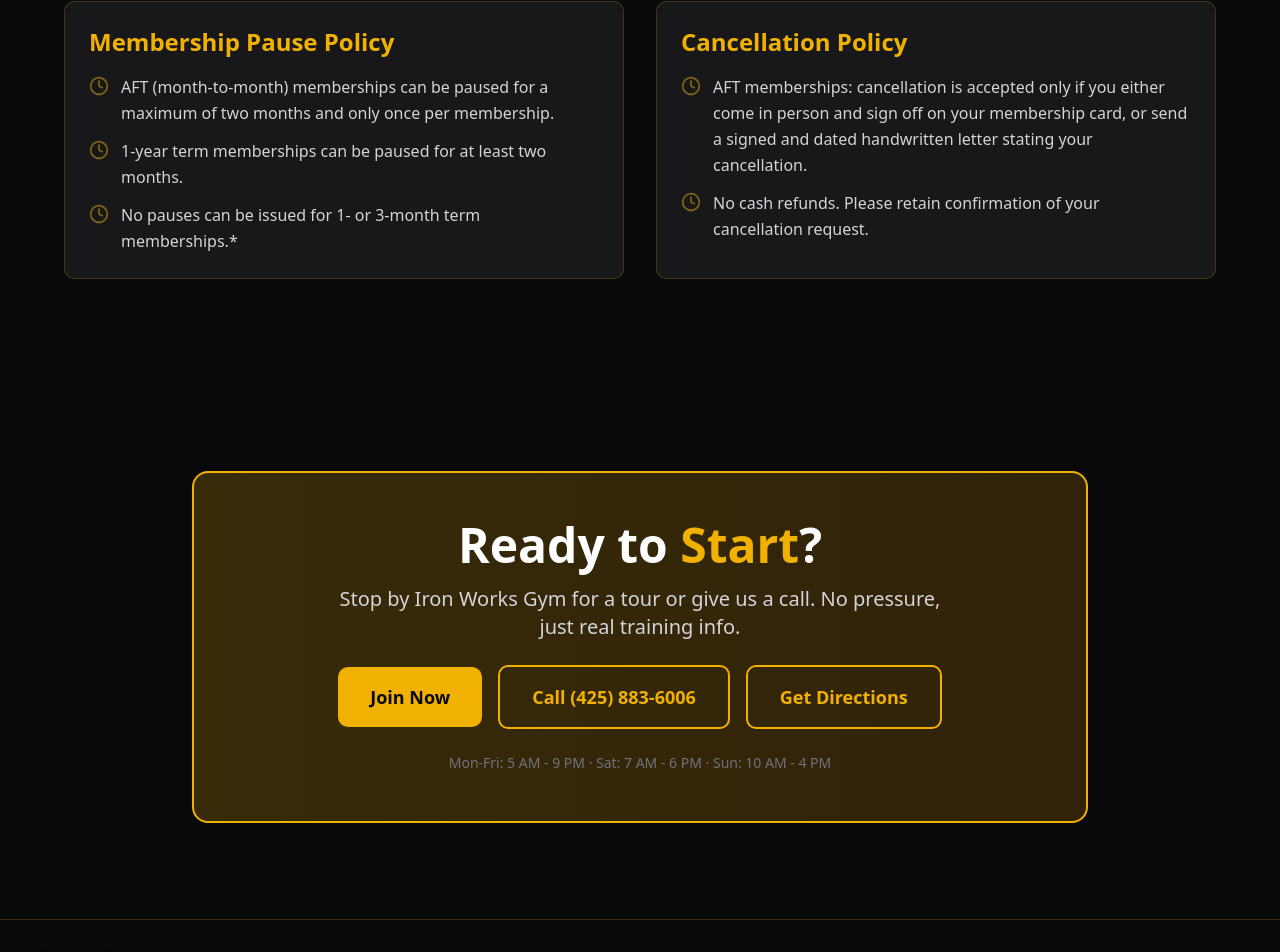
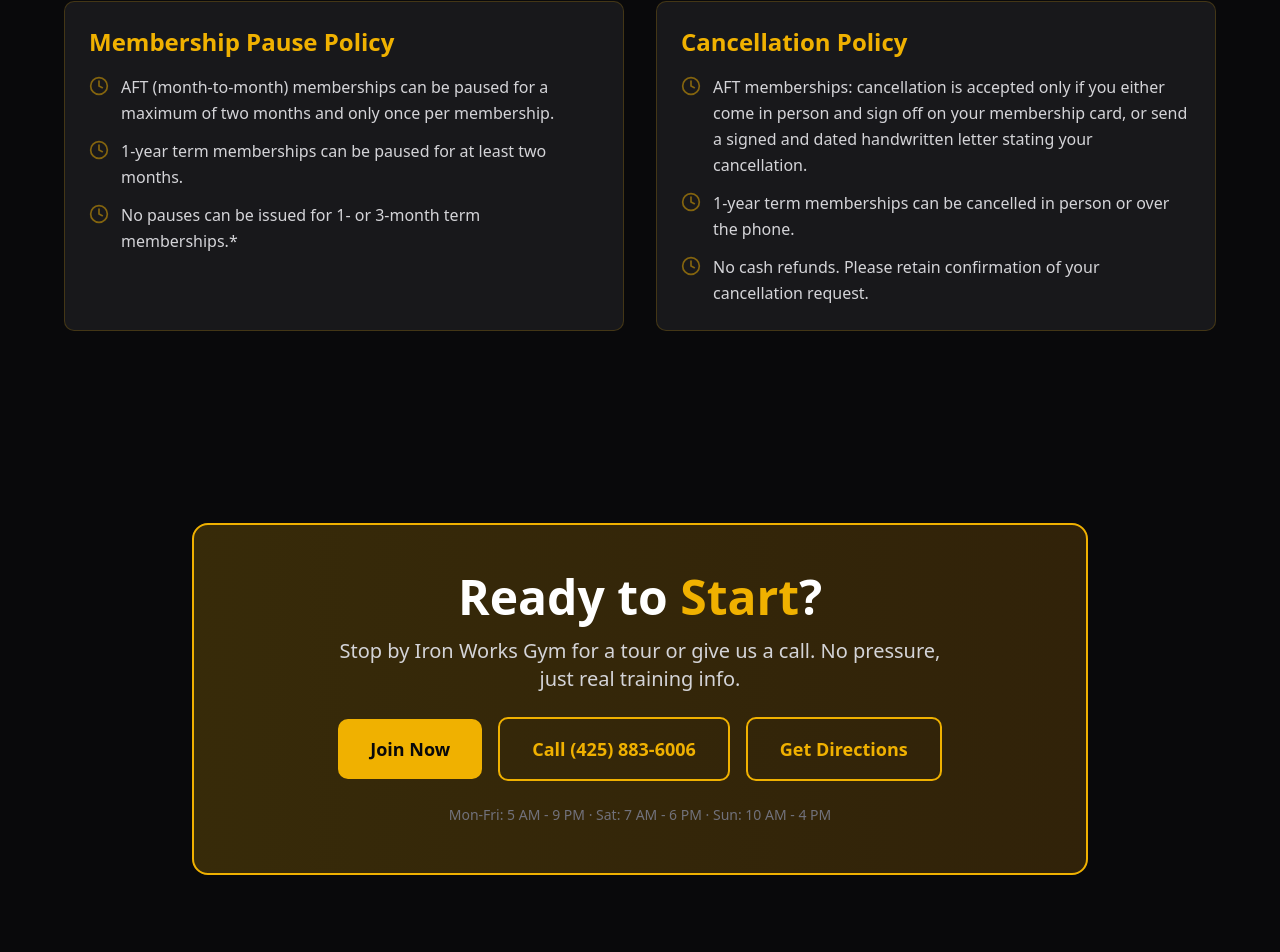
Before and after one commit to DrakeAlia/ironworks-gym, a Next.js app: page /membership in a window 1280 px wide. Shown: the part 3641-4593 px from the top of the page. Built offline with nearby package versions, Linux system fonts and the light colour scheme.

Commit message:
added another bullet for cancellation policy

```diff
--- a/app/membership/page.tsx
+++ b/app/membership/page.tsx
@@ -63,6 +63,7 @@
       title: "Cancellation Policy",
       content: [
         "AFT memberships: cancellation is accepted only if you either come in person and sign off on your membership card, or send a signed and dated handwritten letter stating your cancellation.",
+        "1-year term memberships can be cancelled in person or over the phone.",
         "No cash refunds. Please retain confirmation of your cancellation request.",
       ],
     },
--- a/package.json
+++ b/package.json
@@ -34,7 +34,7 @@
     "@types/node": "^20",
     "@types/react": "^19",
     "@types/react-dom": "^19",
-    "baseline-browser-mapping": "^2.9.14",
+    "baseline-browser-mapping": "^2.9.19",
     "eslint": "^9",
     "eslint-config-next": "16.0.4",
     "tailwindcss": "^4",
```
Also changed, not shown: 1 other file (tests, documents, lock files or other folders).
